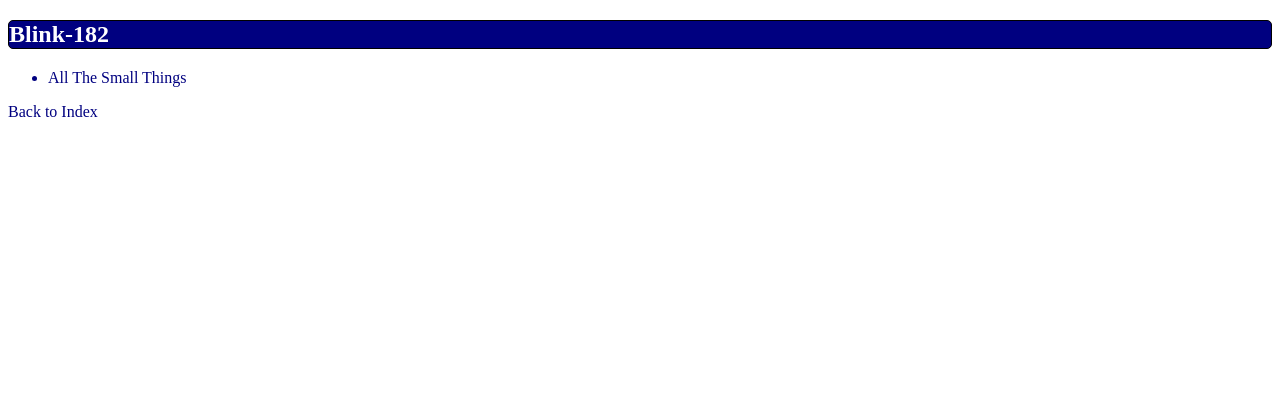
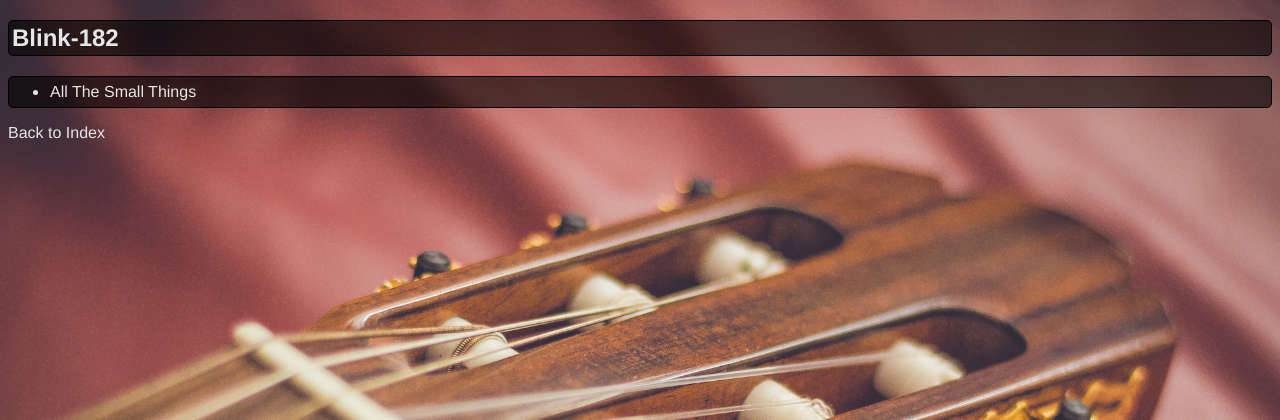
Before and after one commit to heallen/myguitartabs, a Django app: a page that uses mysite/templates/guitartabs/base.html in a window 1280 px wide. Shown: the top 420 px of the page. Run offline with Django 3.2, Linux system fonts and the light colour scheme; data comes from the database, SQL or seed files in the repository.

Commit message:
Added background image, styling

```diff
--- a/mysite/static/css/base.css
+++ b/mysite/static/css/base.css
@@ -1,6 +1,10 @@
+{% load staticfiles %}
+
 body{
-	/*background-color:  #C0C0C0;*/
+	background: url(../images/header.jpeg);
+	background-size: cover;
 	color: #000000;
+	font-family: "Helvetica", "Arial", sans-serif;
 }
 
 h1{
@@ -8,26 +12,32 @@ h1{
 }
 
 h1:hover{
-	color: red;
+	color: #F5A9D0;
 }
 
-h3{
-	/*margin-top: 0px;*/
-}
 
 a{
-	color: #000080;
+	color: #E6E6E6;
 	text-decoration: none;
 }
 a:hover{
-	color: blue;
+	color: #F6CEE3;
 }
 
-.itemlist{
-	/*list-style-type: none*/
+ul{
+	border: black solid 1px;
+	border-radius: 5px;
+	background-color: rgba(0, 0, 0, 0.6);
+	color: white;
+	padding-top: 5px;
+	padding-bottom: 5px;
 }
 
-.itemlist li:hover{
+ul li{
+	padding: 1px;
+}
+
+ul li:hover{
 	font-size: 18px;
 }
 
@@ -41,10 +51,12 @@ a:hover{
 }
 
 .header{
-	background-color: #000080;
+	background-color: rgba(0, 0, 0, 0.6);
 	border: black solid 1px;
 	border-radius: 5px;
-	color: white;
+	color: #E6E6E6;
+	padding: 3px;
+
 }
 
 #songs{
```
Also changed, not shown: mysite/templates/guitartabs/index.html (+6 -5 lines), mysite/static/images/header.jpeg (added).
